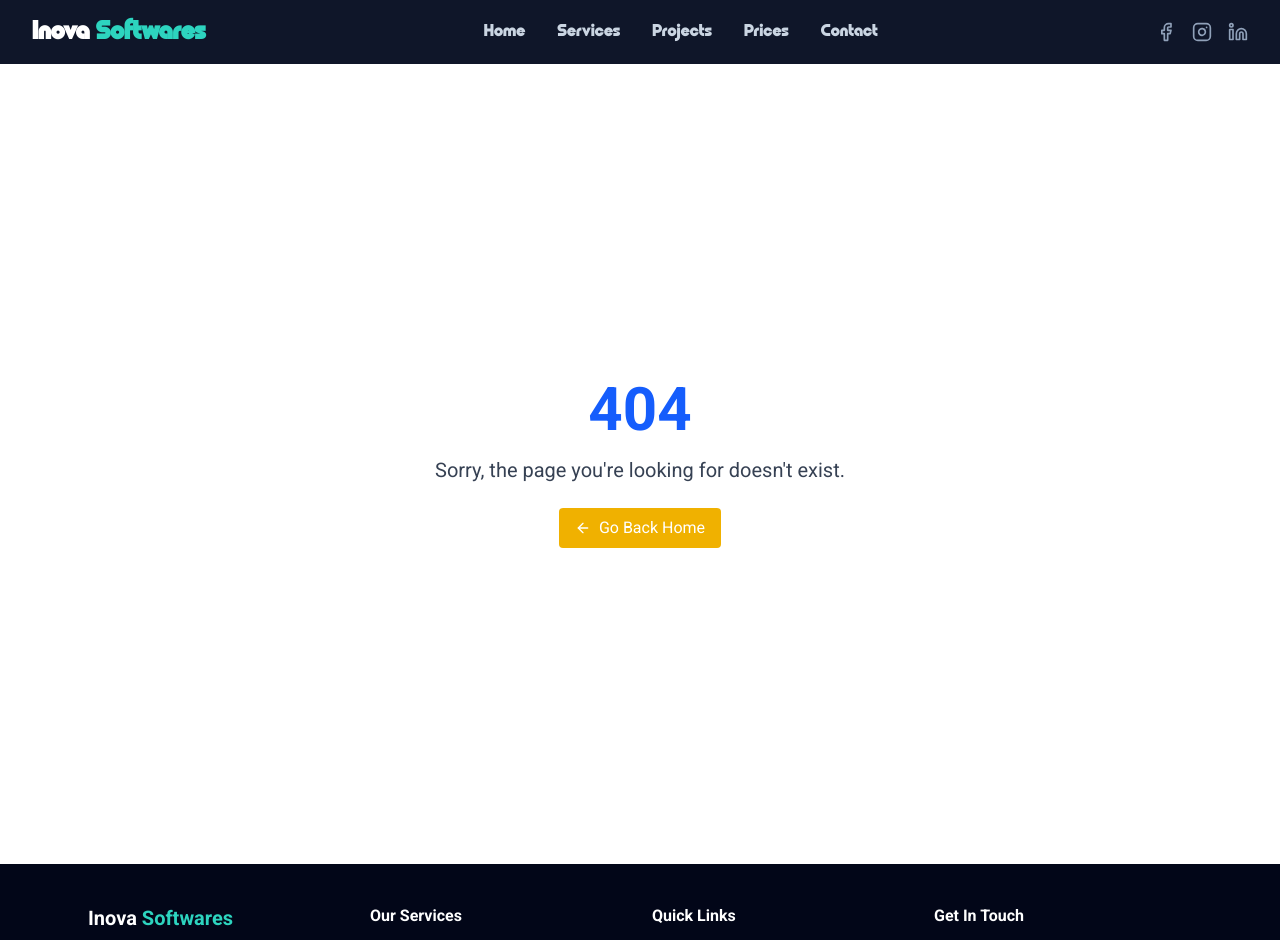
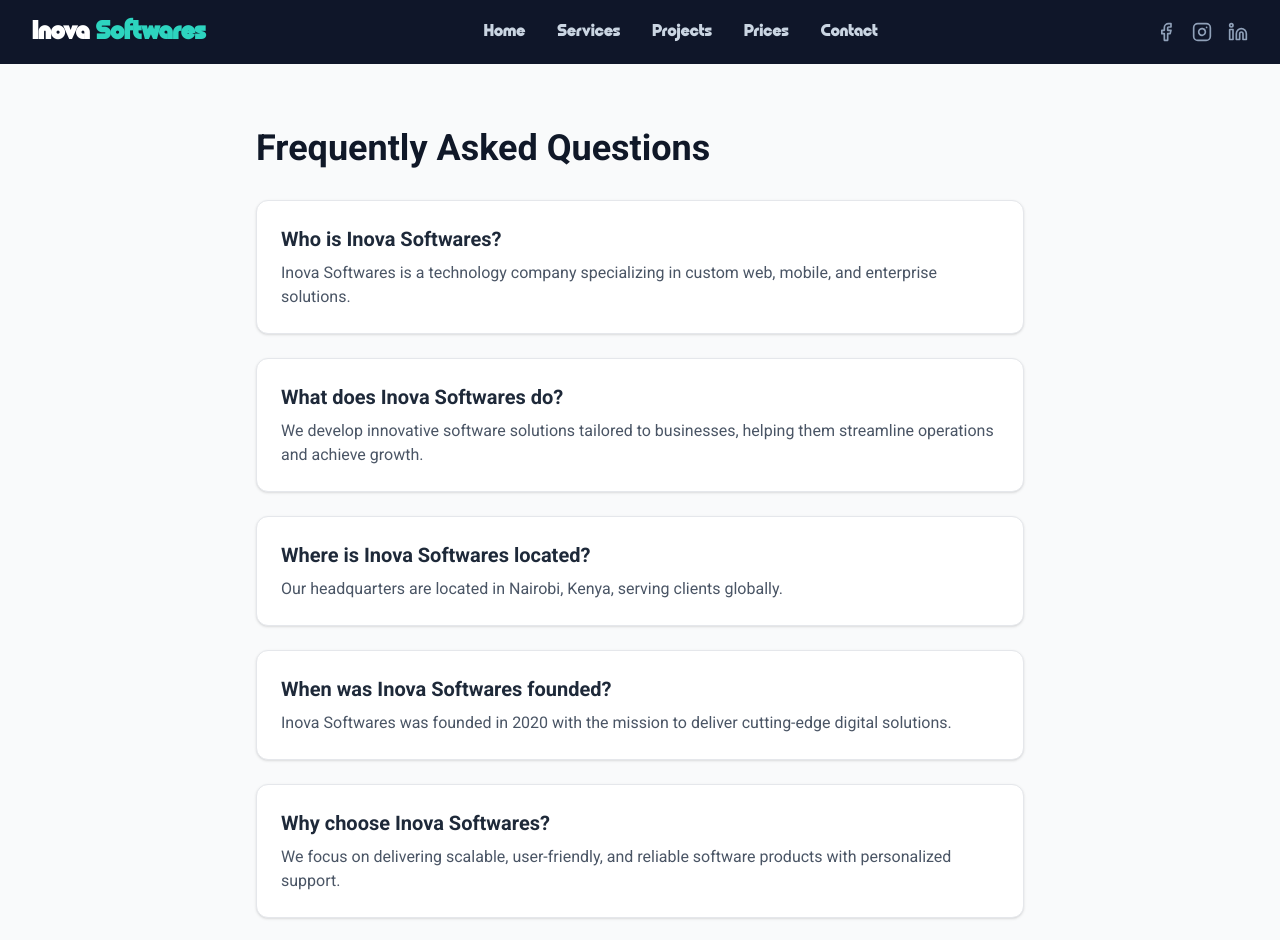
Before and after one commit to Brian-Rotich20/inovasoftwares, a Next.js app: page /faq in a window 1280 px wide. Before the commit this address had no page. Shown: the top 940 px of the page. Built offline with nearby package versions, Linux system fonts and the light colour scheme.

Commit message:
indexing solved

```diff
--- /dev/null
+++ b/app/faq/page.tsx
@@ -0,0 +1,117 @@
+
+import { NextPage } from "next";
+import Head from "next/head";
+
+const FaqPage: NextPage = () => {
+  // FAQ structured data
+  const faqSchema = {
+    "@context": "https://schema.org",
+    "@type": "FAQPage",
+    "mainEntity": [
+      {
+        "@type": "Question",
+        "name": "Who is Inova Softwares?",
+        "acceptedAnswer": {
+          "@type": "Answer",
+          "text": "Inova Softwares is a technology company specializing in custom web, mobile, and enterprise solutions."
+        }
+      },
+      {
+        "@type": "Question",
+        "name": "What does Inova Softwares do?",
+        "acceptedAnswer": {
+          "@type": "Answer",
+          "text": "We develop innovative software solutions tailored to businesses, helping them streamline operations and achieve growth."
+        }
+      },
+      {
+        "@type": "Question",
+        "name": "Where is Inova Softwares located?",
+        "acceptedAnswer": {
+          "@type": "Answer",
+          "text": "Our headquarters are located in Nairobi, Kenya, serving clients globally."
+        }
+      },
+      {
+        "@type": "Question",
+        "name": "When was Inova Softwares founded?",
+        "acceptedAnswer": {
+          "@type": "Answer",
+          "text": "Inova Softwares was founded in 2020 with the mission to deliver cutting-edge digital solutions."
+        }
+      },
+      {
+        "@type": "Question",
+        "name": "Why choose Inova Softwares?",
+        "acceptedAnswer": {
+          "@type": "Answer",
+          "text": "We focus on delivering scalable, user-friendly, and reliable software products with personalized support."
+        }
+      },
+      {
+        "@type": "Question",
+        "name": "How can I contact Inova Softwares?",
+        "acceptedAnswer": {
+          "@type": "Answer",
+          "text": "You can reach us through our website contact form or email us at info@inovasoftwares.co.ke."
+        }
+      }
+    ]
+  };
+
+  // Breadcrumb structured data (for FAQ page only)
+  const breadcrumbSchema = {
+    "@context": "https://schema.org",
+    "@type": "BreadcrumbList",
+    "itemListElement": [
+      {
+        "@type": "ListItem",
+        "position": 1,
+        "name": "Home",
+        "item": "https://www.inovasoftwares.co.ke/"
+      },
+      {
+        "@type": "ListItem",
+        "position": 2,
+        "name": "FAQ",
+        "item": "https://www.inovasoftwares.co.ke/faq"
+      }
+    ]
+  };
+
+  return (
+    <>
+      <Head>
+        <title>FAQ - Inova Softwares</title>
+        <meta name="description" content="Frequently asked questions about Inova Softwares." />
+        {/* Add FAQ structured data */}
+        <script
+          type="application/ld+json"
+          dangerouslySetInnerHTML={{ __html: JSON.stringify(faqSchema) }}
+        />
+        {/* Add breadcrumb structured data */}
+        <script
+          type="application/ld+json"
+          dangerouslySetInnerHTML={{ __html: JSON.stringify(breadcrumbSchema) }}
+        />
+      </Head>
+
+      <main className="min-h-screen bg-gray-50 py-16 px-6">
+        <div className="max-w-3xl mx-auto">
+          <h1 className="text-4xl font-bold mb-8 text-gray-900">Frequently Asked Questions</h1>
+
+          <div className="space-y-6">
+            {faqSchema.mainEntity.map((faq, idx) => (
+              <div key={idx} className="border border-gray-200 rounded-xl p-6 bg-white shadow-sm">
+                <h2 className="text-xl font-semibold text-gray-800 mb-2">{faq.name}</h2>
+                <p className="text-gray-600">{faq.acceptedAnswer.text}</p>
+              </div>
+            ))}
+          </div>
+        </div>
+      </main>
+    </>
+  );
+};
+
+export default FaqPage;
--- a/app/prices/page.tsx
+++ b/app/prices/page.tsx
@@ -118,32 +118,6 @@
     { name: "Database Development", price: "KES 50,000 - 100,000", icon: Package }
   ];
 
-  const paymentMethods = [
-    {
-      name: "M-Pesa",
-      logo: "https://upload.wikimedia.org/wikipedia/commons/thumb/1/15/M-PESA_LOGO-01.svg/1200px-M-PESA_LOGO-01.svg.png"
-    },
-    {
-      name: "PayPal",
-      logo: "https://logos-world.net/wp-content/uploads/2020/07/PayPal-Logo.png"
-    },
-    {
-      name: "Stripe",
-      logo: "https://logos-world.net/wp-content/uploads/2021/03/Stripe-Logo.png"
-    },
-    {
-      name: "Paystack",
-      logo: "/1200px-Paystack_Logo.png"
-    },
-    {
-      name: "Intersend",
-      logo: "/Interswitch_logo.svg.png"
-    },
-    {
-      name: "Bank Transfer",
-      logo: "https://cdn-icons-png.flaticon.com/512/2171/2171046.png"
-    }
-  ];
 
   const commonWebsites = [
     "Business Portfolio",
@@ -230,31 +204,6 @@
             ))}
           </div>
         </div>
-
-        {/* Payment Methods Section */}
-       <div className="relative overflow-hidden p-4 mb-12">
-      <h2 className="text-xl font-bold text-gray-900 mb-4 text-center">
-        E-commerce Payment Gateways
-      </h2>
-
-      <div className="w-full overflow-hidden">
-        <div className="flex animate-slide whitespace-nowrap space-x-16">
-          {[...paymentMethods, ...paymentMethods].map((method, index) => (
-            <div key={index} className="flex items-center space-x-2">
-              <Image
-                src={method.logo}
-                alt={method.name}
-                width={32}
-                height={32}
-                className="object-contain"
-              />
-              <span className="text-sm text-gray-700">{method.name}</span>
-            </div>
-          ))}
-        </div>
-      </div>
-    </div>
-
 
 
         {/* Digital Marketing Services */}
```
